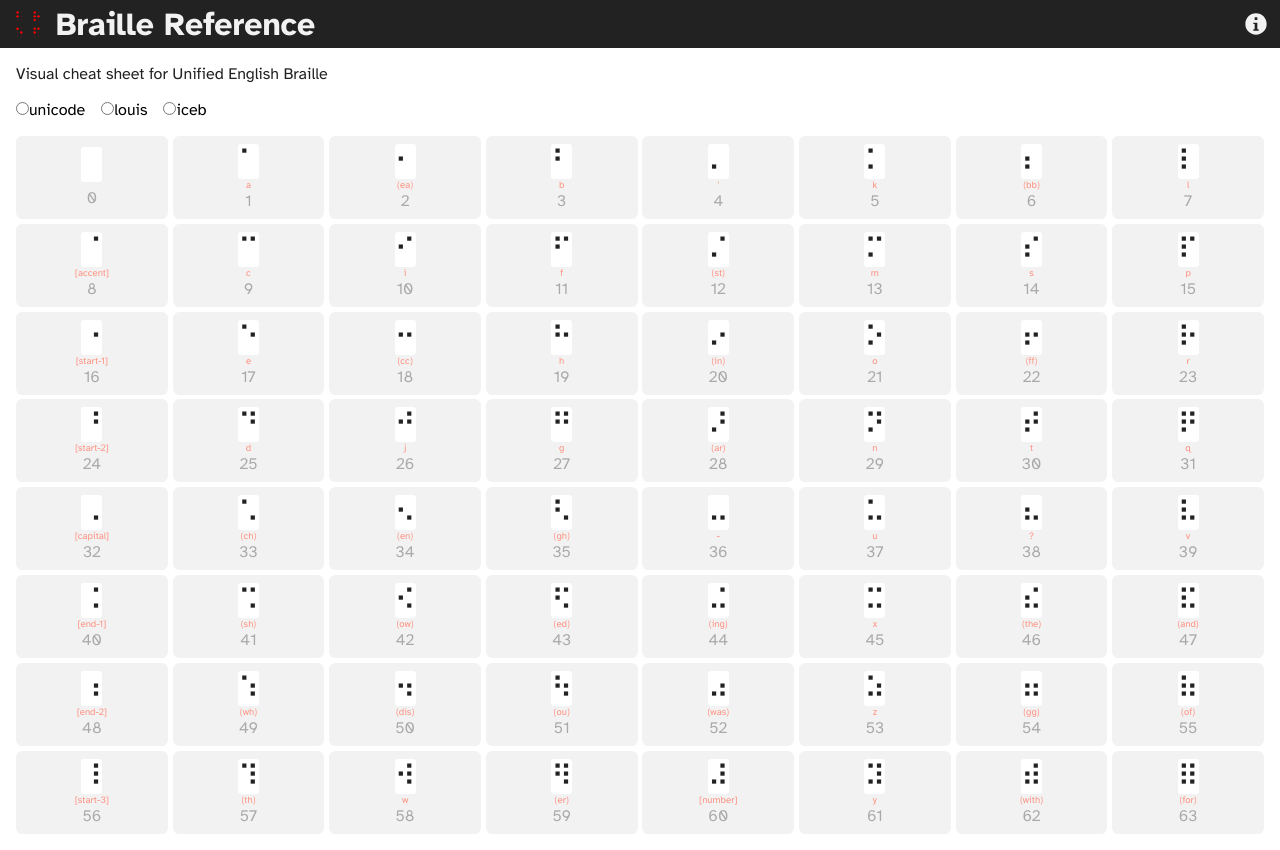
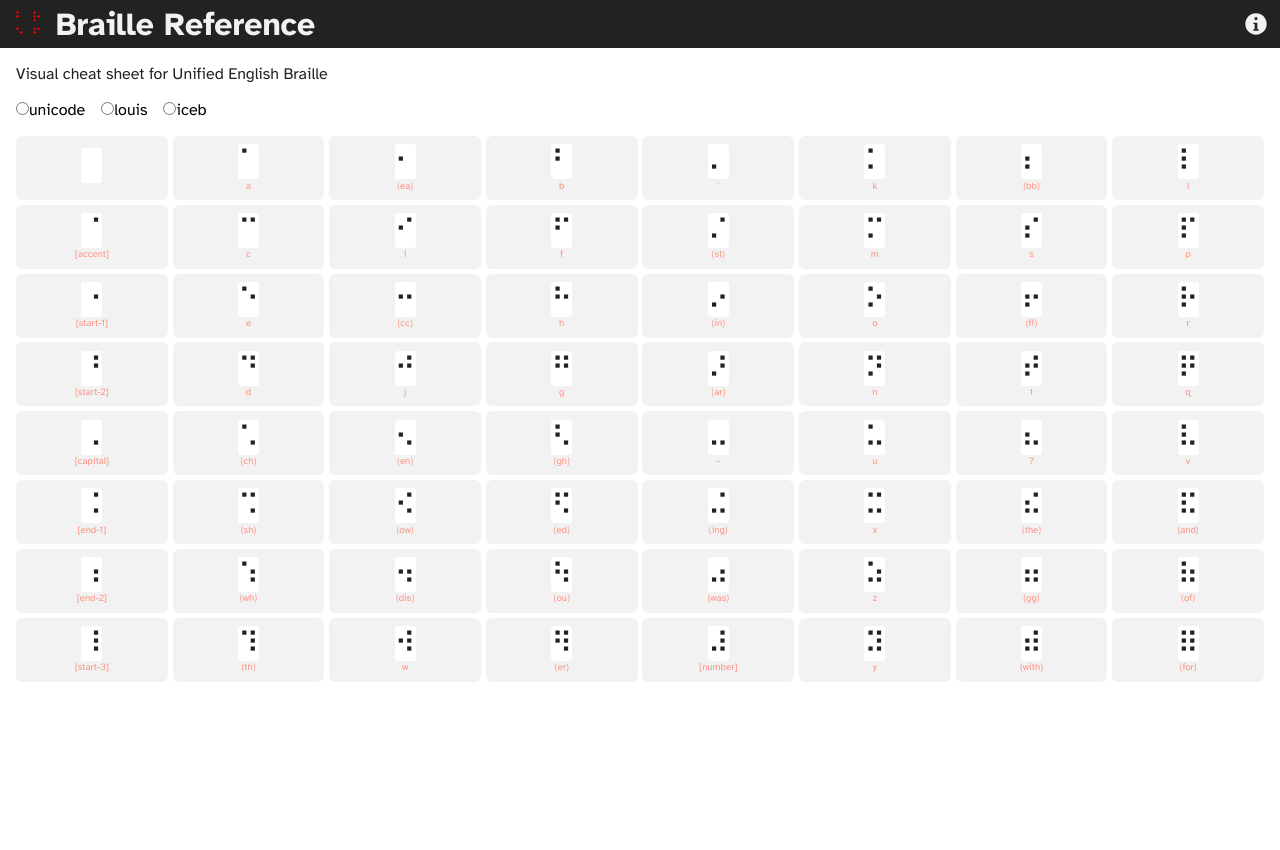
Before and after one commit to mbdeaton/bref, a React (Create React App) app: page / in a window 1280 px wide. After the commit the page ends 800 px from the top, so only its background shows below. Built offline with nearby package versions, Linux system fonts and the light colour scheme.

Commit message:
Remove debugging unicode ref

```diff
--- a/src/RefCell.js
+++ b/src/RefCell.js
@@ -5,7 +5,6 @@ function RefCell({ i, braille, english }) {
     <div className="ref-cell">
       <p className="braille">{braille}</p>
       <p className="english">{english}</p>
-      <p style={{ color: "darkgray" }}>{braille.codePointAt(0) - 10240}</p>
     </div>
   );
 }
```
